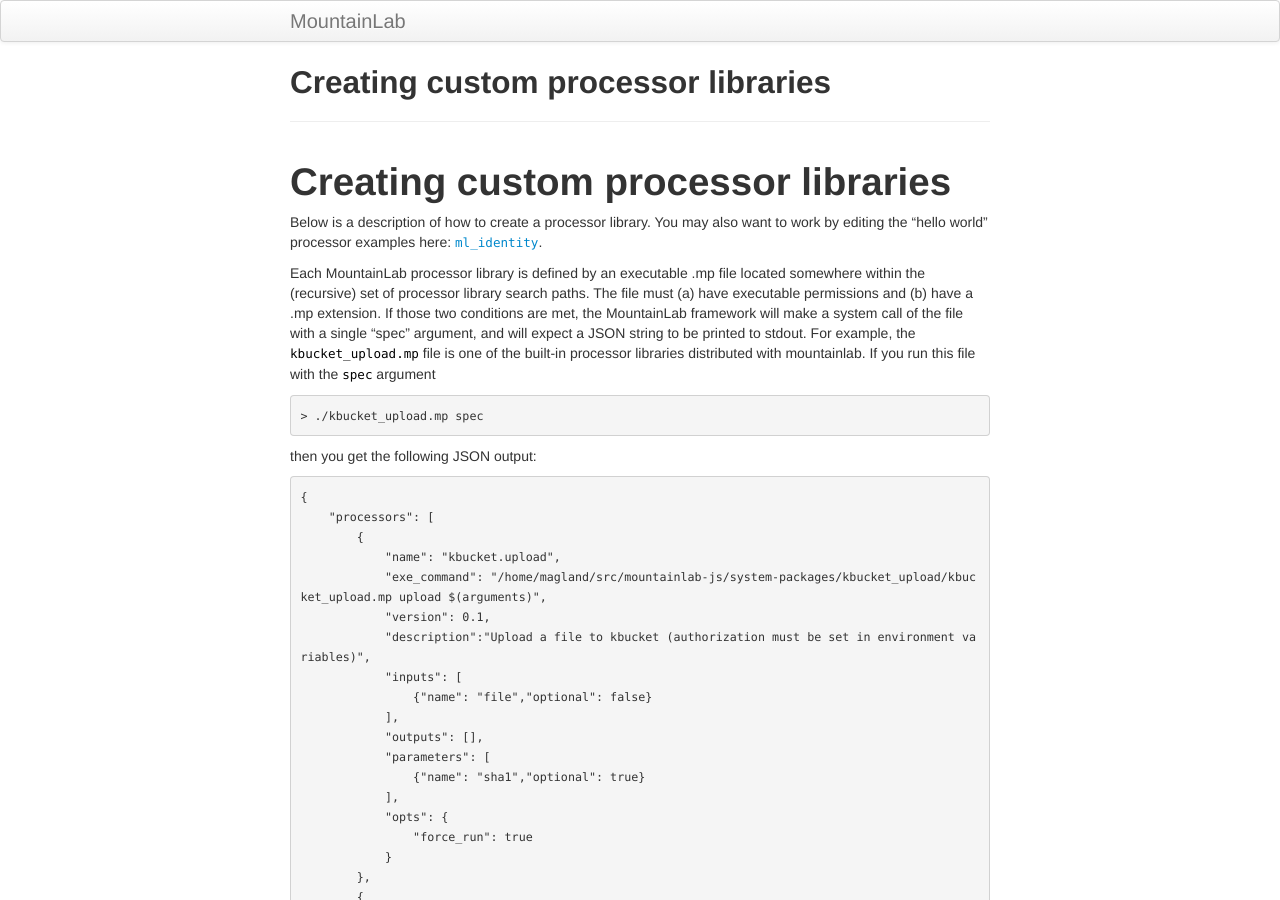
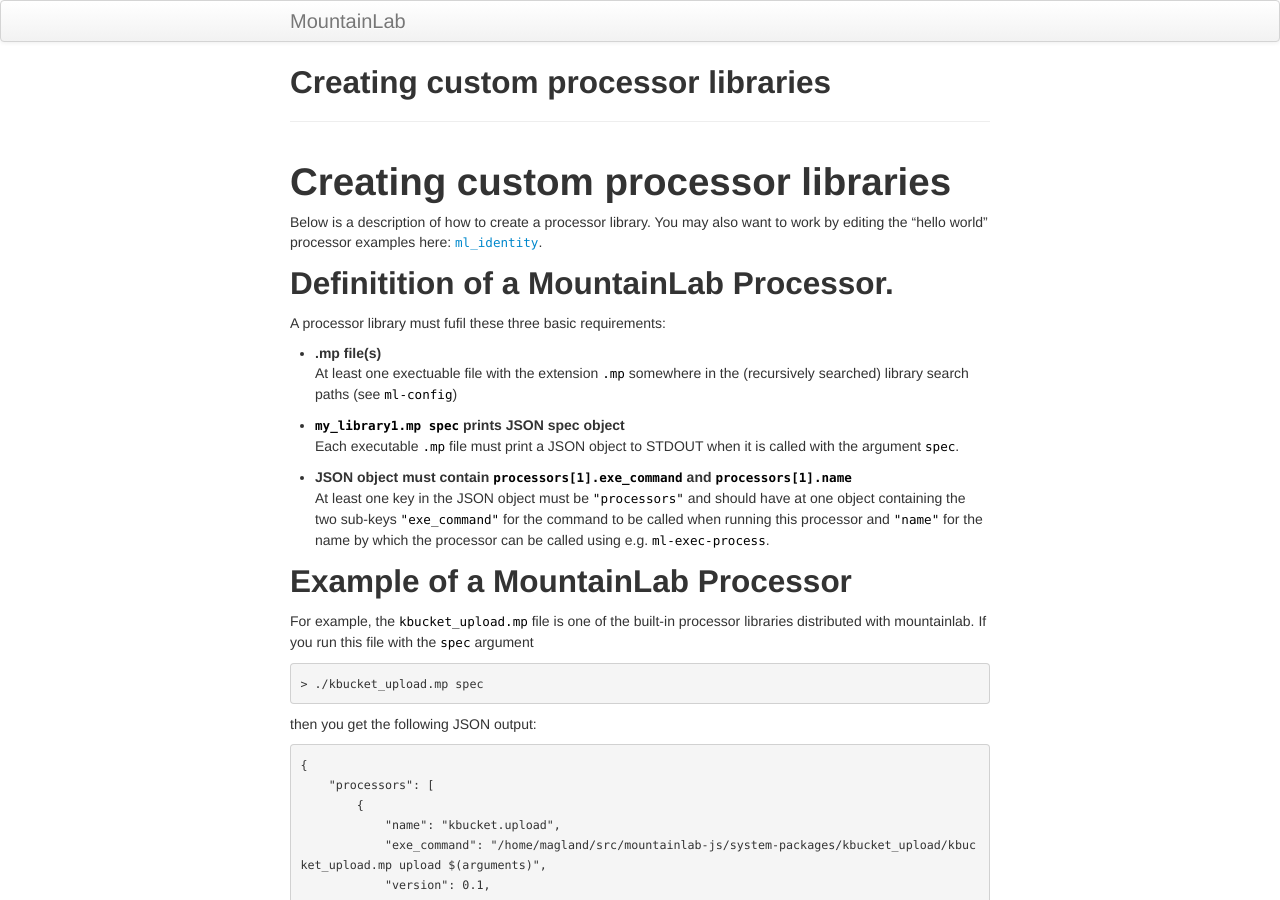
Before and after one commit to flatironinstitute/mountainlab-js, a Jekyll site: the page built from docs/creating_custom_processor_libraries.md, in a window 1280 px wide and 900 px high. Built offline with Jekyll 4.4.1, drawn with Linux system fonts in a browser that asks for light colours; our own code applies the rules of GitHub Pages for plain Markdown files; some of the changed text lies outside the part shown.

Commit message:
Update creating_custom_processor_libraries.md

````diff
--- a/docs/creating_custom_processor_libraries.md
+++ b/docs/creating_custom_processor_libraries.md
@@ -5,7 +5,19 @@
 processor examples
 here: [`ml_identity`](https://github.com/alexmorley/ml_identity).
 
-Each MountainLab processor library is defined by an executable .mp file located somewhere within the (recursive) set of processor library search paths. The file must (a) have executable permissions and (b) have a .mp extension. If those two conditions are met, the MountainLab framework will make a system call of the file with a single "spec" argument, and will expect a JSON string to be printed to stdout. For example, the ```kbucket_upload.mp``` file is one of the built-in processor libraries distributed with mountainlab. If you run this file with the ```spec``` argument
+## Definitition of a MountainLab Processor.
+A processor library must fufil these three basic requirements:
+- **.mp file(s)**
+At least one exectuable file with the extension `.mp` somewhere in the (recursively searched) library search paths (see `ml-config`)
+
+- **`my_library1.mp spec` prints JSON spec object**
+Each executable `.mp` file must print a JSON object to STDOUT when it is called with the argument `spec`.
+
+- **JSON object must contain `processors[1].exe_command` and `processors[1].name`**
+At least one key in the JSON object must be `"processors"` and should have at one object containing the two sub-keys `"exe_command"` for the command to be called when running this processor and `"name"` for the name by which the processor can be called using e.g. `ml-exec-process`.
+
+## Example of a MountainLab Processor
+For example, the ```kbucket_upload.mp``` file is one of the built-in processor libraries distributed with mountainlab. If you run this file with the ```spec``` argument
 
 ```
 > ./kbucket_upload.mp spec
@@ -101,8 +113,12 @@
 * ```opts``` A JSON object containing some additional options determining the behavior of the processor, including
 	- ```force_run``` (Boolean) Determines whether the processor should always run (regardless of caching of processor jobs on the local machine)
 
-
-
 ## Formatting the exe_command
 
 [[TODO: finish]]
+
+### NBs
+
+**NB1** The `.mp` file itself needn't be written in the same programming language as whatever it calls (defined by it's various `exe_commands`. Thus a processor library can contain any mix of arbitrary programming languages.
+
+**NB2** The name of the individual processors (`processors[1].name`) is what is printed when using the command `ml-list-processors`. The name is usually formatted as `mylibname.myprocessorname` and has no direct connection to the name of the `.mp` file itself.
````
